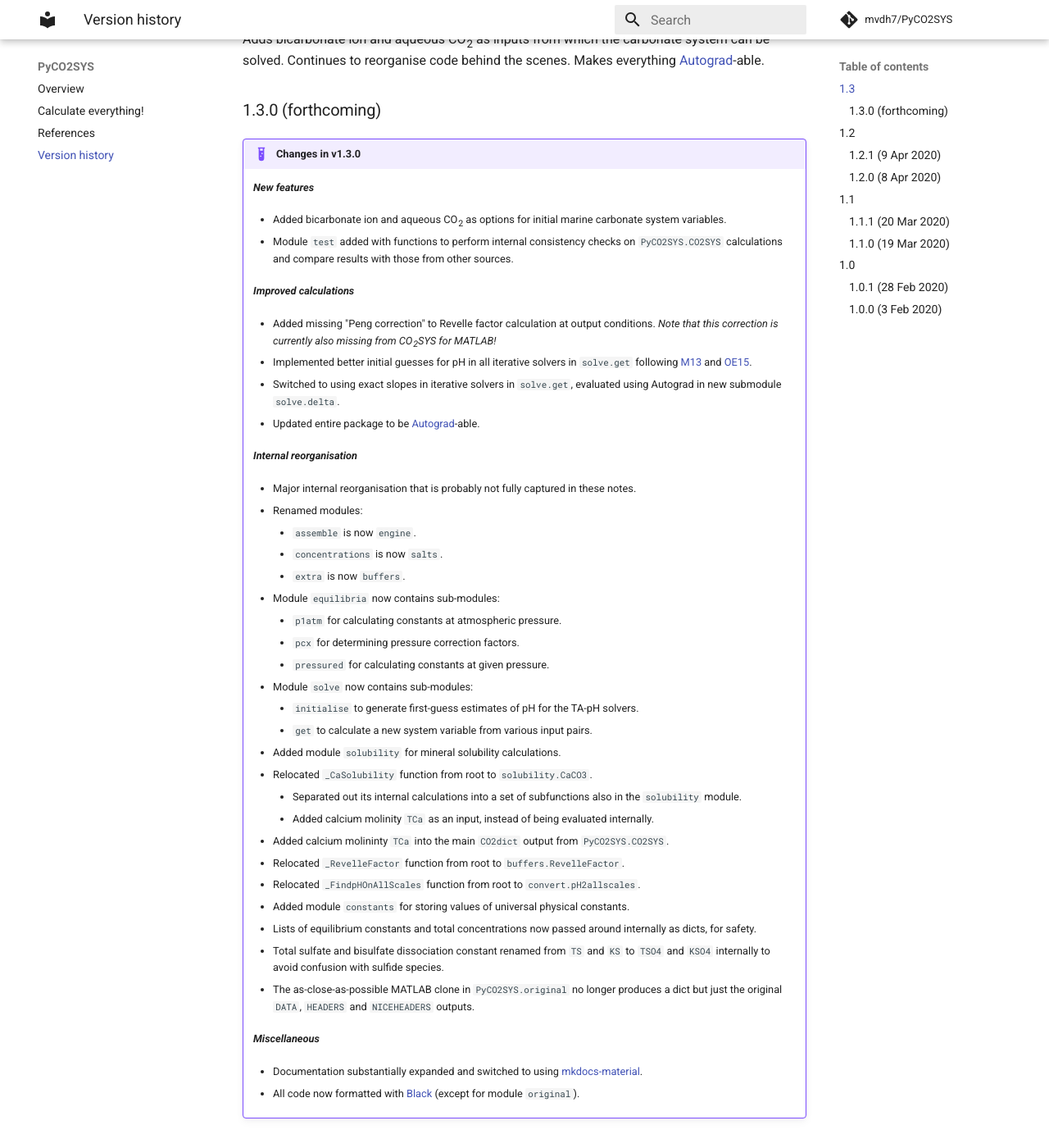
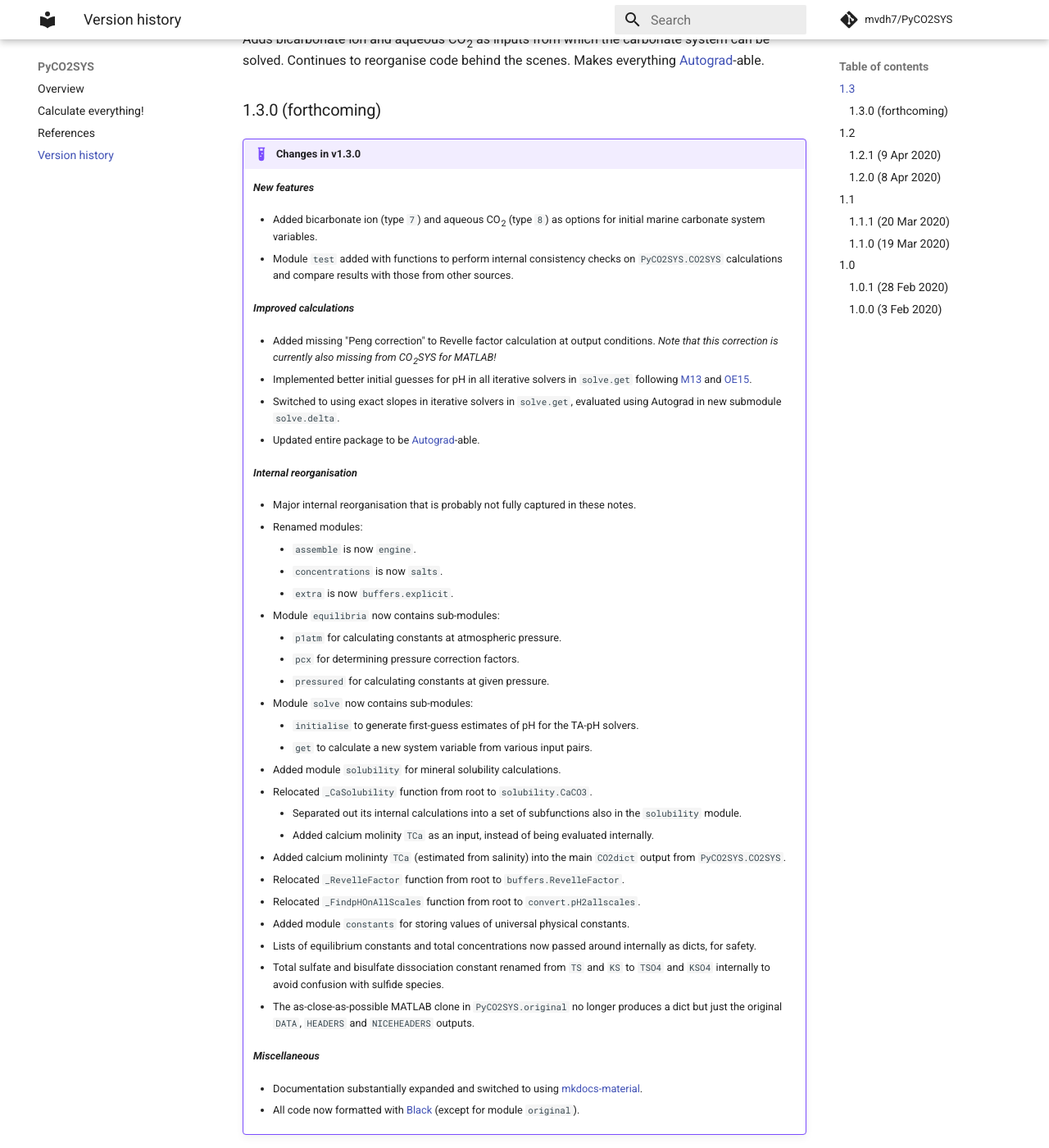
Before and after one commit to mvdh7/PyCO2SYS, an MkDocs documentation site: the page built from docs/versions.md, in a window 1280 px wide and 1400 px high, scrolled down 650 px. Shown: the whole window at 82% size. Built offline with MkDocs 1.6.1 and Material for MkDocs 9.7.7, drawn with Linux system fonts in a browser that asks for light colours; formulas are drawn with MathJax 3; comment, search, counter and statistics services are not loaded.

Commit message:
Note buffers reorganisation

```diff
--- a/docs/versions.md
+++ b/docs/versions.md
@@ -24,7 +24,7 @@ Adds bicarbonate ion and aqueous CO<sub>2</sub> as inputs from which the carbona
 
     ***New features***
 
-    * Added bicarbonate ion and aqueous CO<sub>2</sub> as options for initial marine carbonate system variables.
+    * Added bicarbonate ion (type `7`) and aqueous CO<sub>2</sub> (type `8`) as options for initial marine carbonate system variables.
 
     * Module `test` added with functions to perform internal consistency checks on `PyCO2SYS.CO2SYS` calculations and compare results with those from other sources.
 
@@ -45,7 +45,7 @@ Adds bicarbonate ion and aqueous CO<sub>2</sub> as inputs from which the carbona
     * Renamed modules:
         * `assemble` is now `engine`.
         * `concentrations` is now `salts`.
-        * `extra` is now `buffers`.
+        * `extra` is now `buffers.explicit`.
 
     * Module `equilibria` now contains sub-modules:
         * `p1atm` for calculating constants at atmospheric pressure.
@@ -62,7 +62,7 @@ Adds bicarbonate ion and aqueous CO<sub>2</sub> as inputs from which the carbona
         * Separated out its internal calculations into a set of subfunctions also in the `solubility` module.
         * Added calcium molinity `TCa` as an input, instead of being evaluated internally.
 
-    * Added calcium molininty `TCa` into the main `CO2dict` output from `PyCO2SYS.CO2SYS`.
+    * Added calcium molininty `TCa` (estimated from salinity) into the main `CO2dict` output from `PyCO2SYS.CO2SYS`.
 
     * Relocated `_RevelleFactor` function from root to `buffers.RevelleFactor`.
 
```
